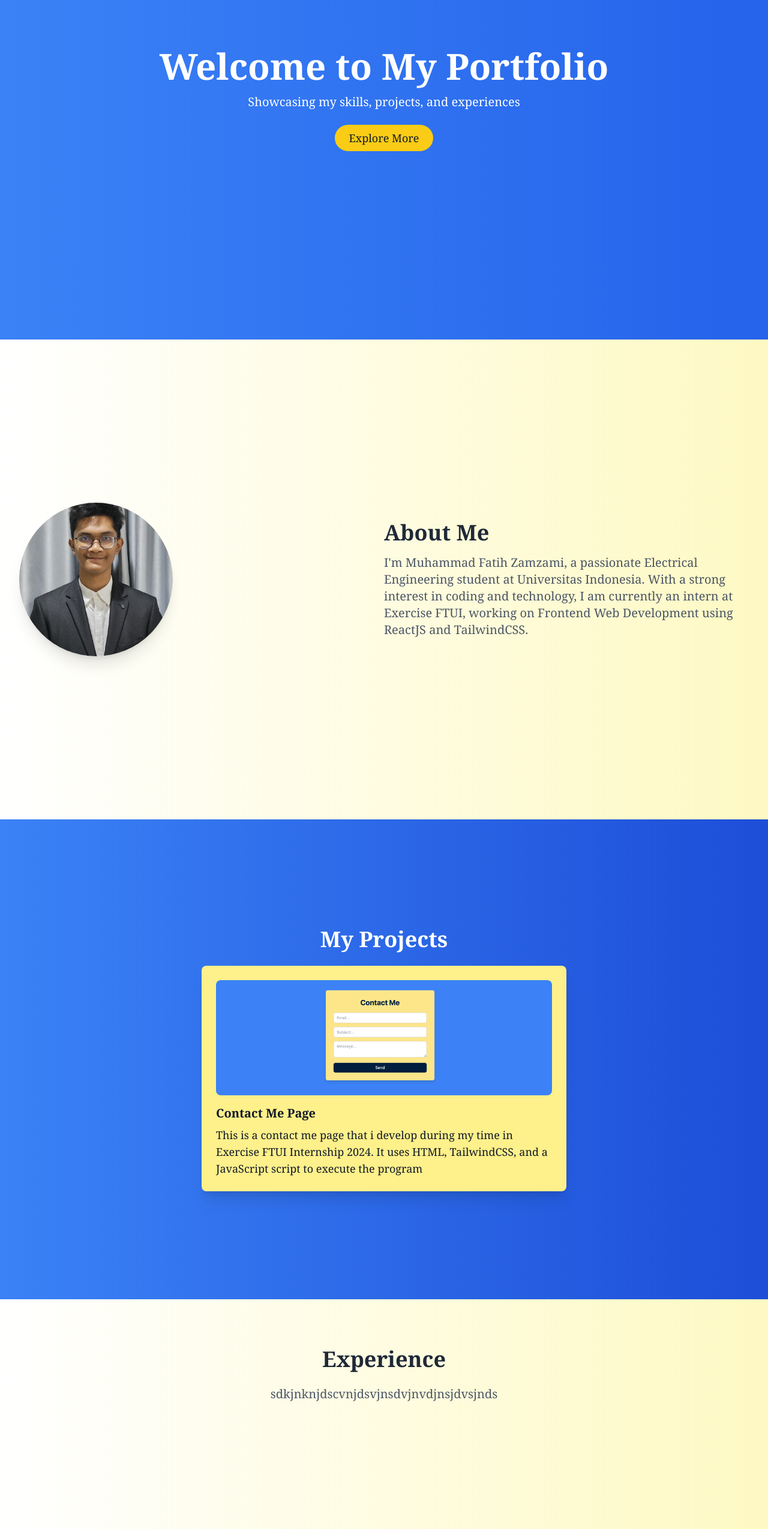
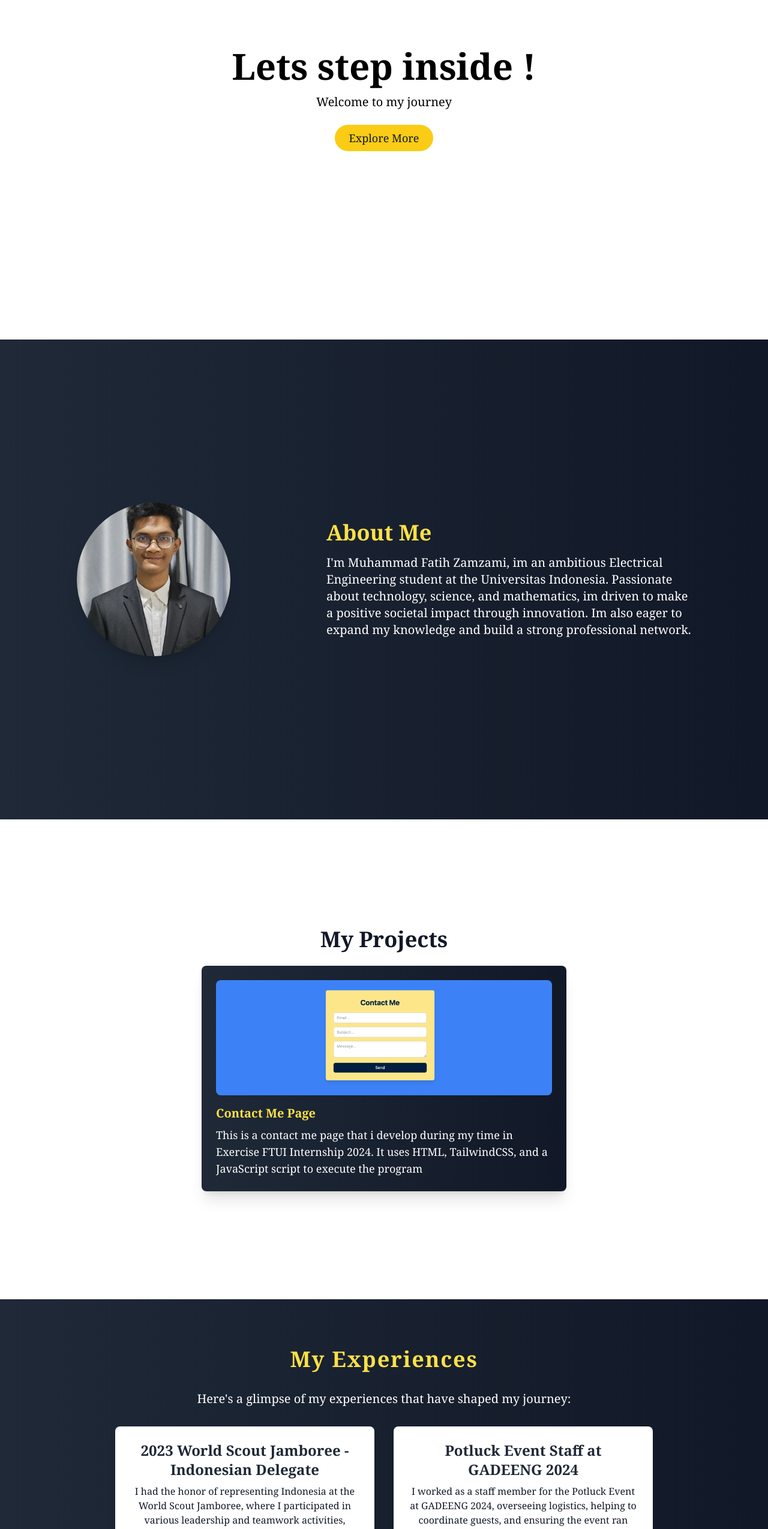
Before and after one commit to enclaire1443/Intern-FE-Week2, a React (Vite) app: page /MainPage in a window 1280 px wide. Shown: the part 234-2783 px from the top of the page at 60% size. Built offline with nearby package versions, Linux system fonts and the light colour scheme; a web font is replaced by a local one.

Commit message:
Finished

```diff
--- a/src/components/HomePage.jsx
+++ b/src/components/HomePage.jsx
@@ -4,7 +4,7 @@ import fototim2 from '../assets/fototim2.jpeg';
 import fototim3 from '../assets/fototim3.jpeg';
 
 const HomePage = () => {
-  const images = [fototim1, fototim2, fototim3];
+  const images = [fototim3, fototim1, fototim2];
 
   const [currentImage, setCurrentImage] = useState(0);
 
@@ -17,7 +17,7 @@ const HomePage = () => {
   }, []);
 
   return (
-    <div className="relative w-full h-screen bg-gray-100 pt-16"> {/* Added pt-16 */}
+    <div className="relative w-full h-screen bg-gray-100 pt-16">
       <div
         className="absolute inset-0 bg-cover bg-center bg-no-repeat"
         style={{ backgroundImage: `url(${images[currentImage]})` }}
@@ -28,7 +28,7 @@ const HomePage = () => {
       <div className="relative z-10 flex justify-center items-center w-full h-full text-center">
         <div className="text-white">
           <h1 className="shadow-lg text-white text-4xl sm:text-5xl md:text-6xl font-bold mb-4">Where vision turns into reality.</h1>
-          <p className="text-lg sm:text-xl text-gray-100 shadow-lg mb-6">Hi, im Muhammad Fatih Zamzami, and this is my journey</p>
+          <p className="text-lg sm:text-xl text-gray-100 shadow-lg mb-6">Hi, im Muhammad Fatih Zamzami, and this is a glimpse of my journey</p>
           <a href="/MainPage" className="bg-yellow-300 hover:bg-yellow-200 text-white px-6 py-3 rounded-full text-lg font-semibold transition duration-200">
             lets go.
           </a>
--- a/src/components/MainPage.jsx
+++ b/src/components/MainPage.jsx
@@ -4,43 +4,66 @@ import fotocontactme from '../assets/fotocontactme.png';
 
 const MainPage = () => {
   return (
-    <main className="bg-gradient-to-r from-blue-500 to-blue-700 font-sans">
+    <main className="bg-gradient-to-r from-gray-800 to-gray-900 font-sans">
 
-      <section id="Home" className="h-screen flex flex-col justify-center items-center text-center bg-gradient-to-r from-blue-500 to-blue-600 text-white px-4">
-        <h1 className="text-6xl font-bold mb-4">Welcome to My Portfolio</h1>
-        <p className="text-xl mb-6">Showcasing my skills, projects, and experiences</p>
+      <section id="Home" className="h-screen flex flex-col justify-center items-center text-center bg-white from-gray-800 to-gray-900 px-4">
+        <h1 className="text-6xl font-bold mb-4" >Lets step inside !</h1>
+        <p className="text-xl mb-6">Welcome to my journey</p>
         <a href="#About" className="text-lg bg-yellow-400 text-gray-900 py-2 px-6 rounded-full hover:bg-yellow-300 transition duration-200">Explore More</a>
       </section>
 
-      <section id="About" className="h-screen flex flex-col lg:flex-row justify-center items-center bg-gradient-to-r from-white to-yellow-100 px-8 py-20">
-        <div className="lg:w-1/2">
+      <section id="About" className="h-screen flex flex-col lg:flex-row justify-center items-center gap-40 g-gradient-to-r from-blue-300 to-blue-400 px-8 py-20">
+        <div className="">
           <img src={fotodiri} alt="Muhammad Fatih Zamzami" className="w-64 h-64 object-cover rounded-full shadow-xl transform transition duration-500 hover:scale-105" />
         </div>
         <div className="lg:w-1/2 text-center lg:text-left mt-8 lg:mt-0">
-          <h2 className="text-4xl font-semibold text-gray-800 mb-4">About Me</h2>
-          <p className="text-xl text-gray-600 max-w-3xl mx-auto">
-            I'm Muhammad Fatih Zamzami, a passionate Electrical Engineering student at Universitas Indonesia. With a strong interest in coding and technology, I am currently an intern at Exercise FTUI, working on Frontend Web Development using ReactJS and TailwindCSS.
+          <h2 className="text-4xl font-semibold text-yellow-300 mb-4">About Me</h2>
+          <p className="text-xl text-white max-w-3xl mx-auto">
+            I'm Muhammad Fatih Zamzami, im an ambitious Electrical Engineering student at the Universitas Indonesia. Passionate about technology, science, and mathematics, im driven to make a positive societal impact through innovation. Im also eager to expand my knowledge and build a strong professional network.
           </p>
         </div>
       </section>
 
-      <section id="Projects" className="h-screen bg-gradient-to-r from-blue-500 to-blue-700 text-gray-900 px-8 py-20 flex flex-col justify-center items-center">
-  <h2 className="text-4xl font-semibold mb-6 text-white text-center">My Projects</h2>
+      <section id="Projects" className="h-screen bg-white text-gray-900 px-8 py-20 flex flex-col justify-center items-center">
+        <h2 className="text-4xl font-semibold mb-6 from-gray-800 text-center">My Projects</h2>
         <div className="flex flex-col lg:flex-row gap-8 justify-center items-center">
-    <div className="bg-yellow-200 p-6 rounded-lg shadow-xl w-full lg:w-1/2 transform transition duration-500 hover:scale-105">
+          <div className="bg-gradient-to-r from-gray-800 to-gray-900 p-6 rounded-lg shadow-xl w-full lg:w-1/2 transform transition duration-500 hover:scale-105">
             <img src={fotocontactme} alt="Project 1" className="w-full h-48 object-cover rounded-lg mb-4" />
-      <h3 className="text-xl font-semibold mb-2">Contact Me Page</h3>
-      <p className="text-lg">This is a contact me page that i develop during my time in Exercise FTUI Internship 2024. It uses HTML, TailwindCSS, and a JavaScript script to execute the program</p>
+            <h3 className="text-xl font-semibold mb-2 text-yellow-300">Contact Me Page</h3>
+            <p className="text-lg text-white">This is a contact me page that i develop during my time in Exercise FTUI Internship 2024. It uses HTML, TailwindCSS, and a JavaScript script to execute the program</p>
           </div>
         </div>
       </section>
 
-      <section id="Experience" className="h-screen bg-gradient-to-r from-white to-yellow-100 px-8 py-20 shadow-lg">
-        <h2 className="text-4xl font-semibold text-gray-800 mb-6 text-center">Experience</h2>
-        <div className="text-center">
-          <p className="text-xl text-gray-600 max-w-3xl mx-auto">
-            sdkjnknjdscvnjdsvjnsdvjnvdjnsjdvsjnds
+      <section id="Experience" className="min-h-screen bg-gradient-to-r from-gray-800 to-gray-900 px-8 py-20 shadow-lg flex flex-col">
+  <h2 className="text-4xl font-semibold text-yellow-300 mb-8 text-center tracking-wider">
+    My Experiences
+  </h2>
+
+  <div className="text-center flex-grow">
+    <p className="text-xl text-white max-w-3xl mx-auto mb-8">
+      Here's a glimpse of my experiences that have shaped my journey:
     </p>
+
+    <div className="flex flex-col gap-6 lg:grid lg:grid-cols-2 lg:gap-8 max-w-4xl mx-auto">
+      <div className="bg-white text-gray-900 p-6 rounded-lg shadow-lg transform transition duration-500 hover:scale-105">
+        <h3 className="text-2xl font-semibold text-gray-800 mb-2">2023 World Scout Jamboree - Indonesian Delegate</h3>
+        <p className="text-base">I had the honor of representing Indonesia at the World Scout Jamboree, where I participated in various leadership and teamwork activities, engaging with scouts from around the world.</p>
+      </div>
+
+      <div className="bg-white text-gray-900 p-6 rounded-lg shadow-lg transform transition duration-500 hover:scale-105">
+        <h3 className="text-2xl font-semibold text-gray-800 mb-2">Potluck Event Staff at GADEENG 2024</h3>
+        <p className="text-base">I worked as a staff member for the Potluck Event at GADEENG 2024, overseeing logistics, helping to coordinate guests, and ensuring the event ran smoothly.</p>
+      </div>
+
+      <div className="bg-white text-gray-900 p-6 rounded-lg shadow-lg transform transition duration-500 hover:scale-105">
+        <h3 className="text-2xl font-semibold text-gray-800 mb-2">Exercise FTUI Internship 2024</h3>
+        <p className="text-base">Currently interning at Exercise FTUI, working with the frontend team on web development projects using ReactJS and TailwindCSS.</p>
+      </div>
+      <div className="col-span-2 flex justify-center items-center text-center mt-6">
+        <h3 className="text-2xl font-semibold text-white">and more to come...</h3>
+      </div>
+    </div>
   </div>
 </section>
     </main>
--- a/src/components/NavBar.jsx
+++ b/src/components/NavBar.jsx
@@ -2,7 +2,7 @@ import React from 'react';
 
 const NavBar = () => {
   return (
-    <div className="bg-blue-500 w-full h-16 flex justify-between items-center text-white fixed top-0 z-10 rounded-b-lg shadow-lg px-8">
+    <div className="bg-gray-900 w-full h-16 flex justify-between items-center text-white fixed top-0 z-50 rounded-b-lg shadow-lg px-8">
       <a href="/" className="text-2xl font-bold text-white hover:text-yellow-400 transition duration-200">
         Fatih
       </a>
```
Also changed, not shown: src/assets/fototim1.jpeg. Lines whose indentation alone changed are shown as unchanged.
